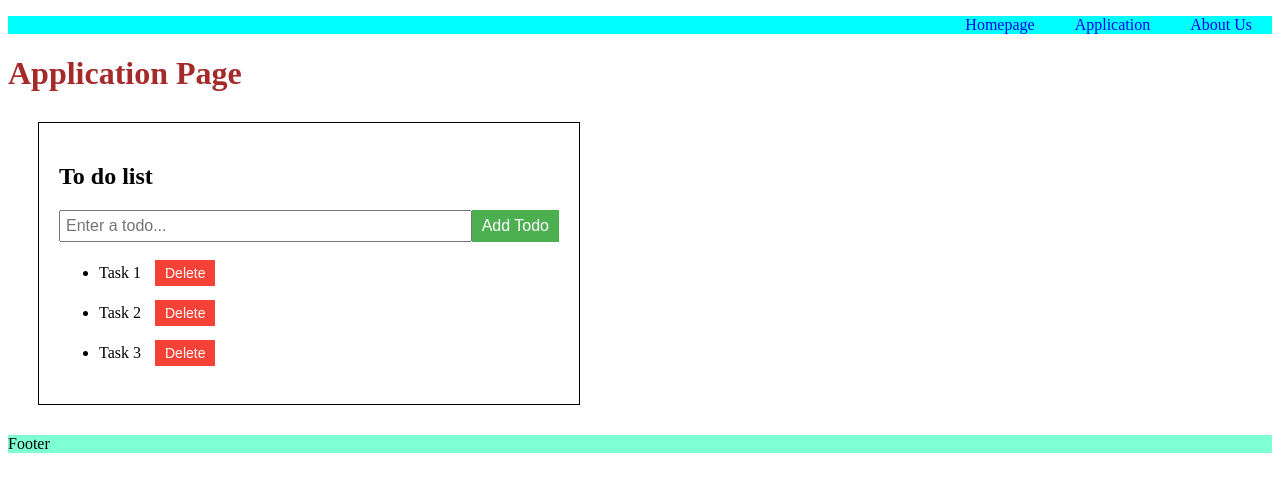
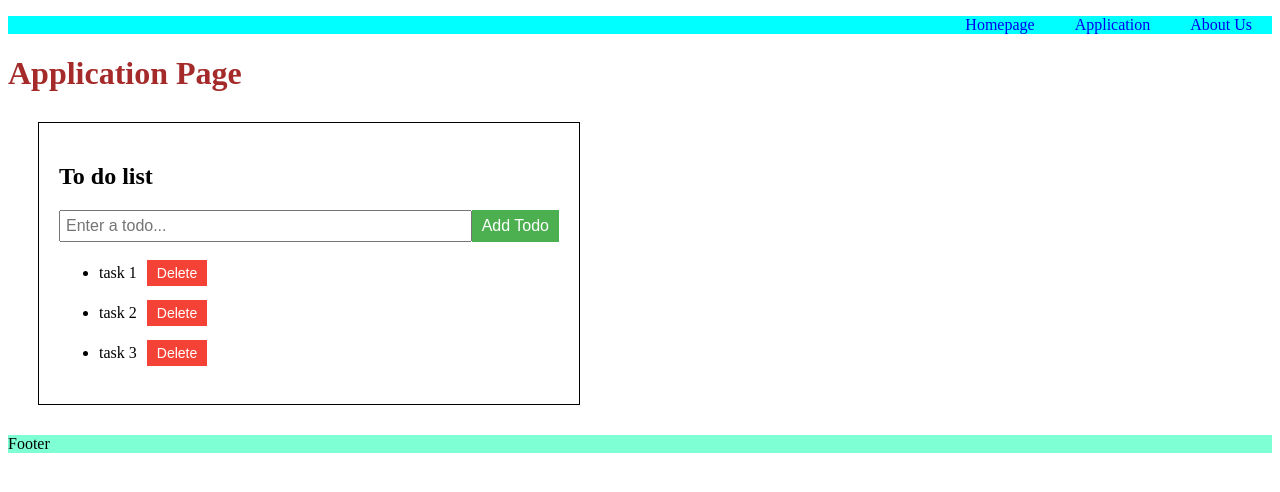
Before and after one commit to IzumiKeiki/React-create-homework, a React (Create React App) app: page /application in a window 1280 px wide. Shown: the top 492 px of the page. Built offline with nearby package versions, Linux system fonts and the light colour scheme.

Commit message:
create task

```diff
--- a/src/components/Todo.js
+++ b/src/components/Todo.js
@@ -1,12 +1,23 @@
+import { useState } from "react";
+
 import Form from "./Todo/Form";
 import List from "./Todo/List";
 
 function Todo() {
+  const defaultInput = "Enter a todo...";
+  const defautlTasks = ["task 1", "task 2", "task 3"];
+
+  const [todos, setTodos] = useState(defautlTasks);
+
+  const createNewTask = (todo) => {
+    setTodos([...todos, todo]);
+  };
+
   return (
     <div className="todo">
       <h2>To do list</h2>
-      <Form />
-      <List />
+      <Form input={defaultInput} create={createNewTask} />
+      <List tasks={todos} />
     </div>
   );
 }
--- a/src/components/Todo/Form.js
+++ b/src/components/Todo/Form.js
@@ -1,8 +1,24 @@
-function Form() {
+import { useState } from "react";
+
+function Form({ input, create }) {
+  const [inputValue, setInputValue] = useState("");
+
+  const addTodo = () => {
+    if (inputValue.trim() !== "") {
+      create(inputValue);
+      setInputValue("");
+    }
+  };
+
   return (
     <div className="todo-form">
-      <input type="text" placeholder="Enter a todo..." />
-      <button>Add Todo</button>
+      <input
+        type="text"
+        placeholder={input}
+        value={inputValue}
+        onChange={(e) => setInputValue(e.target.value)}
+      />
+      <button onClick={addTodo}>Add Todo</button>
     </div>
   );
 }
--- a/src/components/Todo/List.js
+++ b/src/components/Todo/List.js
@@ -1,16 +1,13 @@
-function List() {
+function List({ tasks }) {
   return (
     <div className="todo-list">
       <ul>
-        <li>
-          Task 1 <button>Delete</button>
-        </li>
-        <li>
-          Task 2 <button>Delete</button>
-        </li>
-        <li>
-          Task 3 <button>Delete</button>
-        </li>
+        {tasks.map((todo, index) => (
+          <li key={index}>
+            {todo}
+            <button>Delete</button>
+          </li>
+        ))}
       </ul>
     </div>
   );
```
